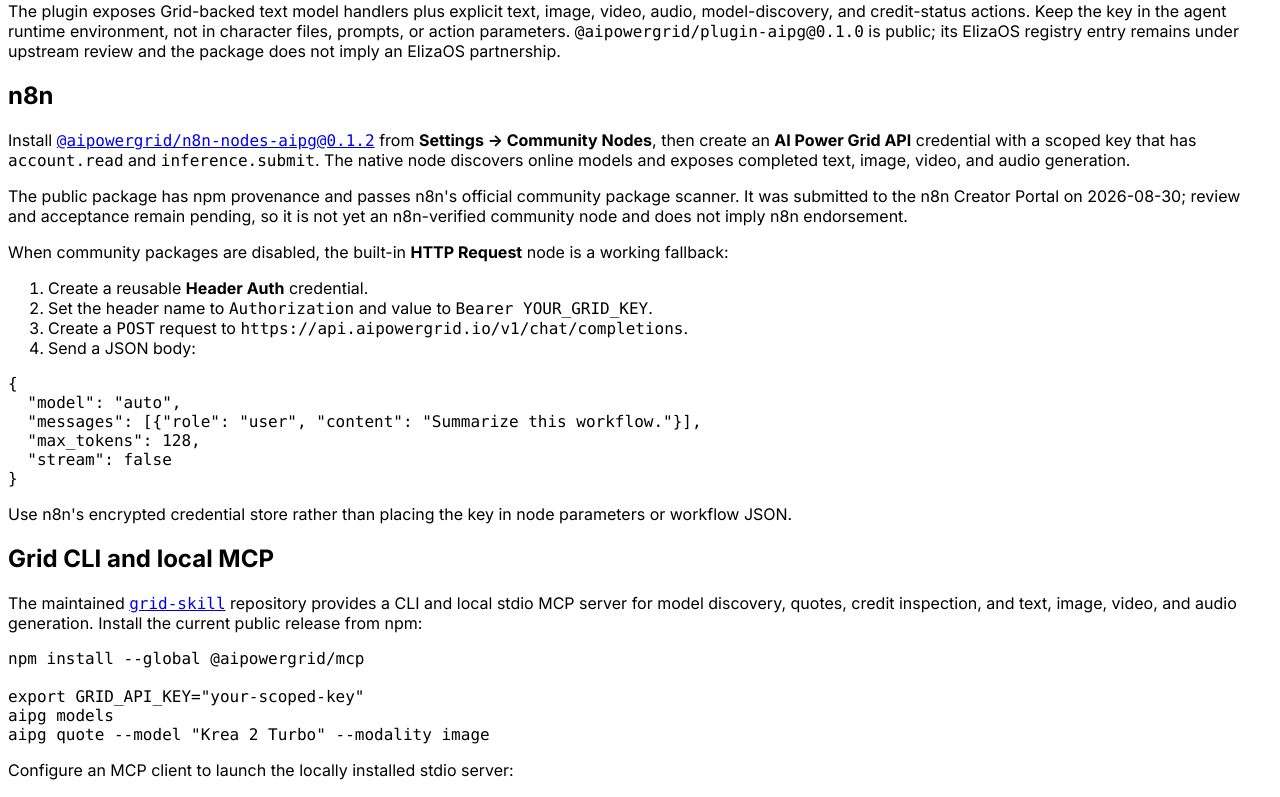
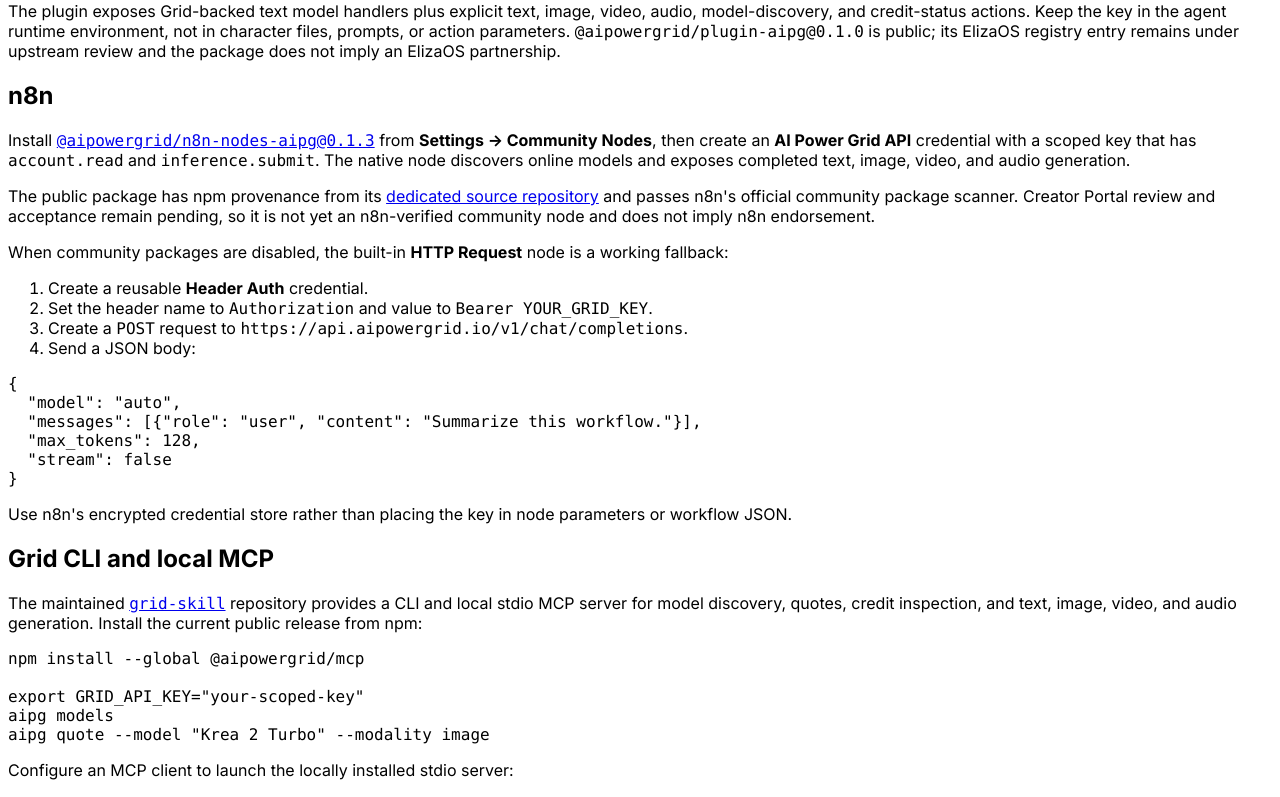
Before and after one commit to AIPowerGrid/aipg-documentation, a Next.js app: page /docs/integrations in a window 1280 px wide. Shown: the part 3320-4117 px from the top of the page. Built offline with nearby package versions, Linux system fonts and the light colour scheme.

Commit message:
docs: publish n8n 0.1.3 integration status (#20)

```diff
--- a/pages/integrations.mdx
+++ b/pages/integrations.mdx
@@ -233,16 +233,17 @@
 ## n8n
 
 Install
-[`@aipowergrid/n8n-nodes-aipg@0.1.2`](https://www.npmjs.com/package/@aipowergrid/n8n-nodes-aipg)
+[`@aipowergrid/n8n-nodes-aipg@0.1.3`](https://www.npmjs.com/package/@aipowergrid/n8n-nodes-aipg)
 from **Settings -> Community Nodes**, then create an **AI Power Grid API**
 credential with a scoped key that has `account.read` and `inference.submit`.
 The native node discovers online models and exposes completed text, image,
 video, and audio generation.
 
-The public package has npm provenance and passes n8n's official community
-package scanner. It was submitted to the n8n Creator Portal on 2026-08-30;
-review and acceptance remain pending, so it is not yet an n8n-verified
-community node and does not imply n8n endorsement.
+The public package has npm provenance from its
+[dedicated source repository](https://github.com/AIPowerGrid/n8n-nodes-aipg)
+and passes n8n's official community package scanner. Creator Portal review and
+acceptance remain pending, so it is not yet an n8n-verified community node and
+does not imply n8n endorsement.
 
 When community packages are disabled, the built-in **HTTP Request** node is a
 working fallback:
@@ -311,7 +312,7 @@
 | **Dify** | Cloud E2E passed; package installed on Community Edition | Credentialed CE generation and Marketplace submission remain pending. |
 | **ElizaOS** | `@aipowergrid/plugin-aipg@0.1.0` published | The registry PR remains under upstream review. |
 | **Vercel AI SDK** | `@aipowergrid/ai-sdk-provider@0.1.0` published | Native text, image, video, and music helpers work; the upstream docs PR remains under review. |
-| **n8n** | `@aipowergrid/n8n-nodes-aipg@0.1.2` published, scanner-clean, and submitted | Creator Portal review remains pending; the HTTP Request fallback also works. |
+| **n8n** | `@aipowergrid/n8n-nodes-aipg@0.1.3` published with dedicated-repo provenance and scanner-clean | Creator Portal review remains pending; the HTTP Request fallback also works. |
 | **Grid CLI + MCP** | `@aipowergrid/mcp@0.1.1` published | CLI and local stdio MCP are live. OAuth login and remote HTTP MCP exist in dark source `0.2.0`, not production. |
 | **Open WebUI** | Standard connection tested | No provider-specific plugin is required. |
 | **Cline** | Standard OpenAI Compatible configuration | No provider-specific plugin is required. |
```
